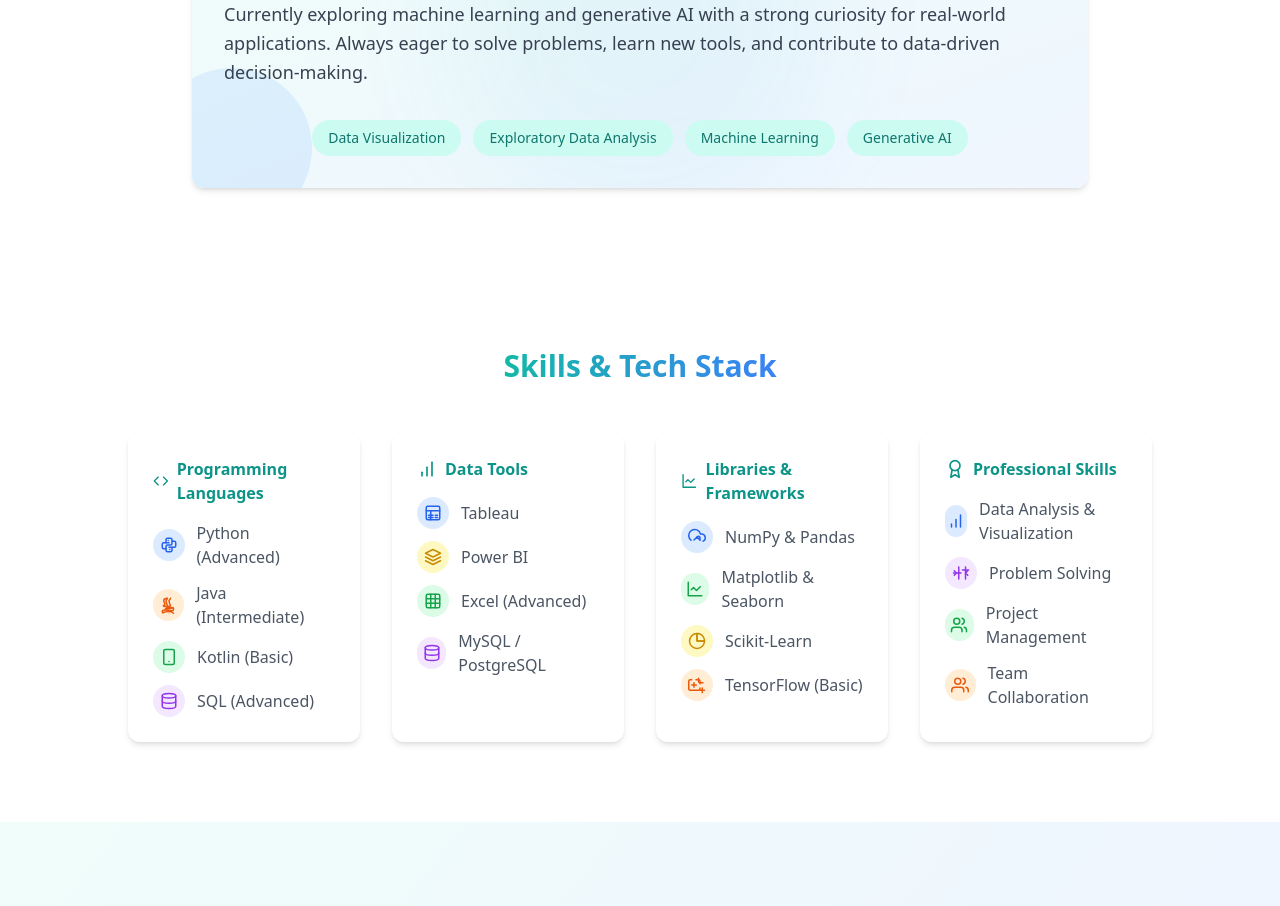
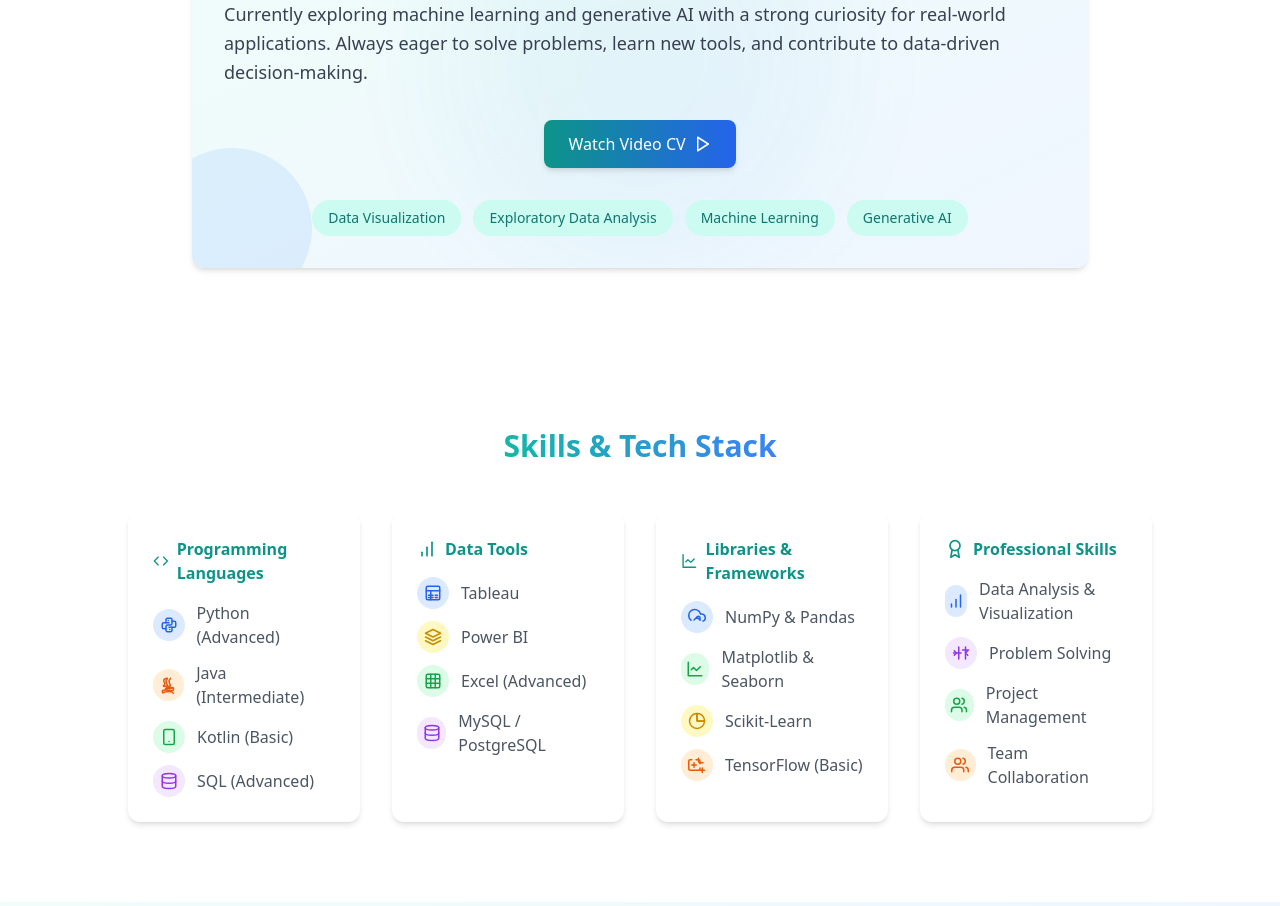
Before and after one commit to Nuthan-Reddy-Surukunti/Portfolio, a React (Vite) app: page / in a window 1280 px wide. Shown: the part 1100-2006 px from the top of the page. Built offline with nearby package versions, Linux system fonts and the light colour scheme.

Commit message:
Add Video CV button to portfolio homepage

```diff
--- a/src/App.tsx
+++ b/src/App.tsx
@@ -406,6 +406,21 @@ function App() {
                   <p className="text-gray-700 dark:text-gray-300 leading-relaxed text-lg transform transition-all duration-500 hover:translate-x-1">
                     Currently exploring machine learning and generative AI with a strong curiosity for real-world applications. Always eager to solve problems, learn new tools, and contribute to data-driven decision-making.
                   </p>
+                </div>
+
+                {/* Video CV Button */}
+                <div className="flex justify-center mt-8 mb-4">
+                  <a
+                    href="https://drive.google.com/file/d/1TRxUEGivYdwHrunW9SqkEijoH330IiOQ/view?usp=drive_link"
+                    target="_blank"
+                    rel="noopener noreferrer"
+                    className="bg-gradient-to-r from-primary-600 to-secondary-600 text-white px-6 py-3 rounded-lg hover:from-primary-700 hover:to-secondary-700 transition shadow-md font-medium group flex items-center gap-2 justify-center transform hover:translate-y-[-2px]"
+                  >
+                    <span>Watch Video CV</span>
+                    <svg xmlns="http://www.w3.org/2000/svg" width="18" height="18" viewBox="0 0 24 24" fill="none" stroke="currentColor" strokeWidth="2" strokeLinecap="round" strokeLinejoin="round" className="group-hover:translate-x-1 transition-transform">
+                      <polygon points="5 3 19 12 5 21 5 3"></polygon>
+                    </svg>
+                  </a>
                 </div>
               </div>
 
```
